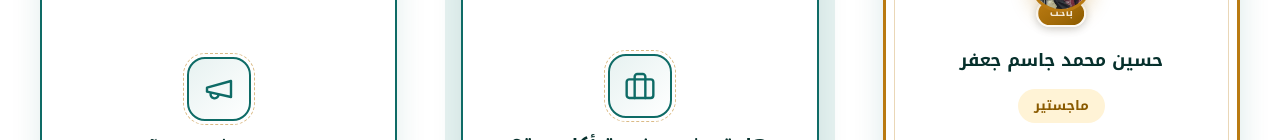
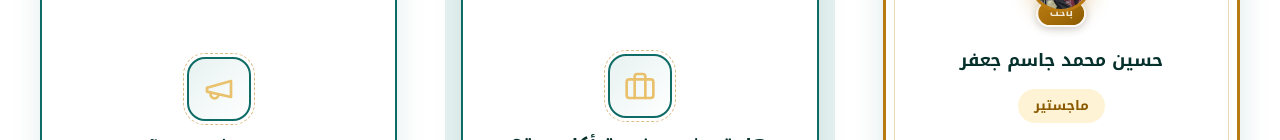
Before and after one commit to alsobahi73-ui/munjaz-academic, a website: page index.html in a window 1280 px wide. Shown: the part 812-952 px from the top of the page. Drawn offline with Linux system fonts and the light colour scheme.

Commit message:
style: portal icons free-tools theme

```diff
--- a/index.html
+++ b/index.html
@@ -252,7 +252,7 @@
           <p>سجّل معلوماتك الأساسية لنرشحك للفرص الأكاديمية المناسبة لتخصصك.</p>
         </header>
         <div class="portal-card clickable-card" onclick="window.location.href='jobs.html'" role="link" tabindex="0">
-          <div class="portal-icon"><svg viewBox="0 0 24 24" fill="none" stroke="currentColor" stroke-width="1.8" stroke-linecap="round" stroke-linejoin="round" aria-hidden="true"><rect x="2" y="7" width="20" height="14" rx="2"/><path d="M16 21V5a2 2 0 0 0-2-2h-4a2 2 0 0 0-2 2v16"/></svg></div>
+          <div class="portal-icon tools-theme"><svg viewBox="0 0 24 24" width="32" height="32" fill="none" stroke="#E9C16C" stroke-width="2" stroke-linecap="round" stroke-linejoin="round" aria-hidden="true"><rect x="2" y="7" width="20" height="14" rx="2"/><path d="M16 21V5a2 2 0 0 0-2-2h-4a2 2 0 0 0-2 2v16"/></svg></div>
           <h3>هل تبحث عن فرصة أكاديمية؟</h3>
           <p>ادخل البوابة وسجّل بياناتك: الشهادة، التخصص، العمر، ومحافظة السكن — وسنطابقك مع الفرص المناسبة.</p>
           <span class="btn btn-primary btn-lg">ادخل البوابة ←</span>
@@ -268,7 +268,7 @@
           <p>أحدث إعلانات التوظيف الأكاديمي.</p>
         </header>
         <div class="portal-card clickable-card" onclick="window.location.href='opportunities.html'" role="link" tabindex="0">
-          <div class="portal-icon"><svg viewBox="0 0 24 24" fill="none" stroke="currentColor" stroke-width="1.8" stroke-linecap="round" stroke-linejoin="round" aria-hidden="true"><path d="m3 11 18-5v12L3 14v-3z"/><path d="M11.6 16.8a3 3 0 1 1-5.8-1.6"/></svg></div>
+          <div class="portal-icon tools-theme"><svg viewBox="0 0 24 24" width="32" height="32" fill="none" stroke="#E9C16C" stroke-width="2" stroke-linecap="round" stroke-linejoin="round" aria-hidden="true"><path d="m3 11 18-5v12L3 14v-3z"/><path d="M11.6 16.8a3 3 0 1 1-5.8-1.6"/></svg></div>
           <h3>وظائف شاغرة الآن</h3>
           <p>تصفح أحدث إعلانات التوظيف في الجامعات العراقية الأهلية والحكومية.</p>
           <span class="btn btn-primary btn-lg">عرض الفرص ←</span>
```
